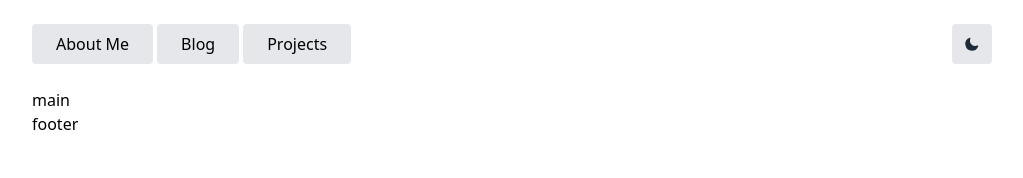
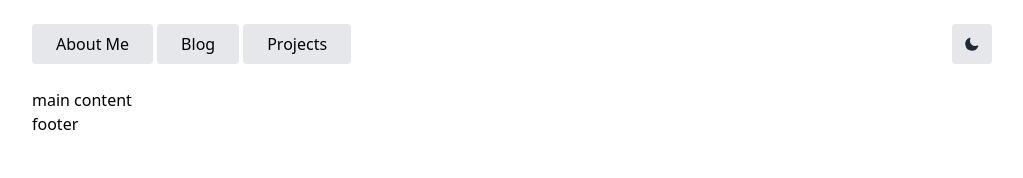
Before and after one commit to mwinel/nelsonmurungi.com, a Next.js app: page / in a window 1280 px wide. Shown: the top 178 px of the page, without its empty margins (128-1151 px from the left). Built offline with nearby package versions, Linux system fonts and the light colour scheme.

Commit message:
Fix nextjs css issues

```diff
--- a/pages/index.js
+++ b/pages/index.js
@@ -8,7 +8,7 @@ export default function Home() {
         <title>Create Next App</title>
         <link rel="icon" href="/favicon.ico" />
       </Head>
-      <PageLayout>main</PageLayout>
+      <PageLayout>main content</PageLayout>
     </>
   );
 }
```
